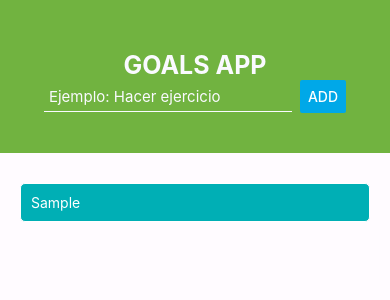
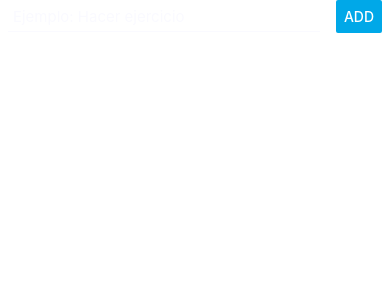
Before and after one commit to JosueRauda7/goals-app, a React Native app: screen / in a window 390 px wide. Both pictures are taken after typing "Sample" into the empty fields and a click on the button "ADD". Shown: the top 300 px of the page. Built offline with nearby package versions, Linux system fonts and the light colour scheme.

Commit message:
Delete goals complete

```diff
--- a/App.js
+++ b/App.js
@@ -1,13 +1,6 @@
 // import { StatusBar } from "expo-status-bar";
 import React, { useState } from "react";
-import {
-  StyleSheet,
-  Text,
-  View,
-  // TextInput,
-  // Button,
-  FlatList,
-} from "react-native";
+import { StyleSheet, Text, View, FlatList } from "react-native";
 import GoalInput from "./components/GoalInput";
 import GoalItem from "./components/GoelItem";
 
@@ -26,6 +19,12 @@ export default function App() {
     }
   };
 
+  const removeGoalHandler = (goalId) => {
+    setGoals((currentGoals) => {
+      return currentGoals.filter((goal) => goal.key !== goalId.toString());
+    });
+  };
+
   return (
     <View style={styles.container}>
       <View style={styles.topView}>
@@ -35,7 +34,13 @@ export default function App() {
       <FlatList
         data={goals}
         keyExtractor={(item, index) => item.key}
-        renderItem={(goal) => <GoalItem goal={goal.item.value} />}
+        renderItem={(goal) => (
+          <GoalItem
+            id={goal.item.key}
+            onDelete={removeGoalHandler}
+            goal={goal.item.value}
+          />
+        )}
         style={styles.bottomView}
       />
     </View>
--- a/components/GoalInput.js
+++ b/components/GoalInput.js
@@ -1,5 +1,5 @@
 import React, { useState } from "react";
-import { StyleSheet, View, TextInput, Button } from "react-native";
+import { StyleSheet, View, TextInput, Button, Modal } from "react-native";
 
 const GoalInput = (props) => {
   const [enteredGoal, setEnteredGoal] = useState("");
@@ -9,6 +9,7 @@ const GoalInput = (props) => {
   };
 
   return (
+    <Modal>
       <View style={styles.addView}>
         <TextInput
           placeholder='Ejemplo: Hacer ejercicio'
@@ -25,6 +26,7 @@ const GoalInput = (props) => {
           }}
         />
       </View>
+    </Modal>
   );
 };
 
--- a/components/GoelItem.js
+++ b/components/GoelItem.js
@@ -1,11 +1,21 @@
 import React from "react";
-import { View, Text, StyleSheet } from "react-native";
+import {
+  View,
+  Text,
+  StyleSheet,
+  TouchableOpacity,
+  ClippingRectangle,
+} from "react-native";
 
 const GoalItem = (props) => {
   return (
-    <View style={styles.textItem}>
-      <Text style={{ color: "white" }}>{props.goal}</Text>
-    </View>
+    <TouchableOpacity
+      // activeOpacity={0.8}
+      onPress={props.onDelete.bind(this, props.id)}>
+      <View style={styles.textItem}>
+        <Text style={{ color: "white" }}>{props.goal}</Text>
+      </View>
+    </TouchableOpacity>
   );
 };
 
```
Lines whose indentation alone changed are shown as unchanged.
